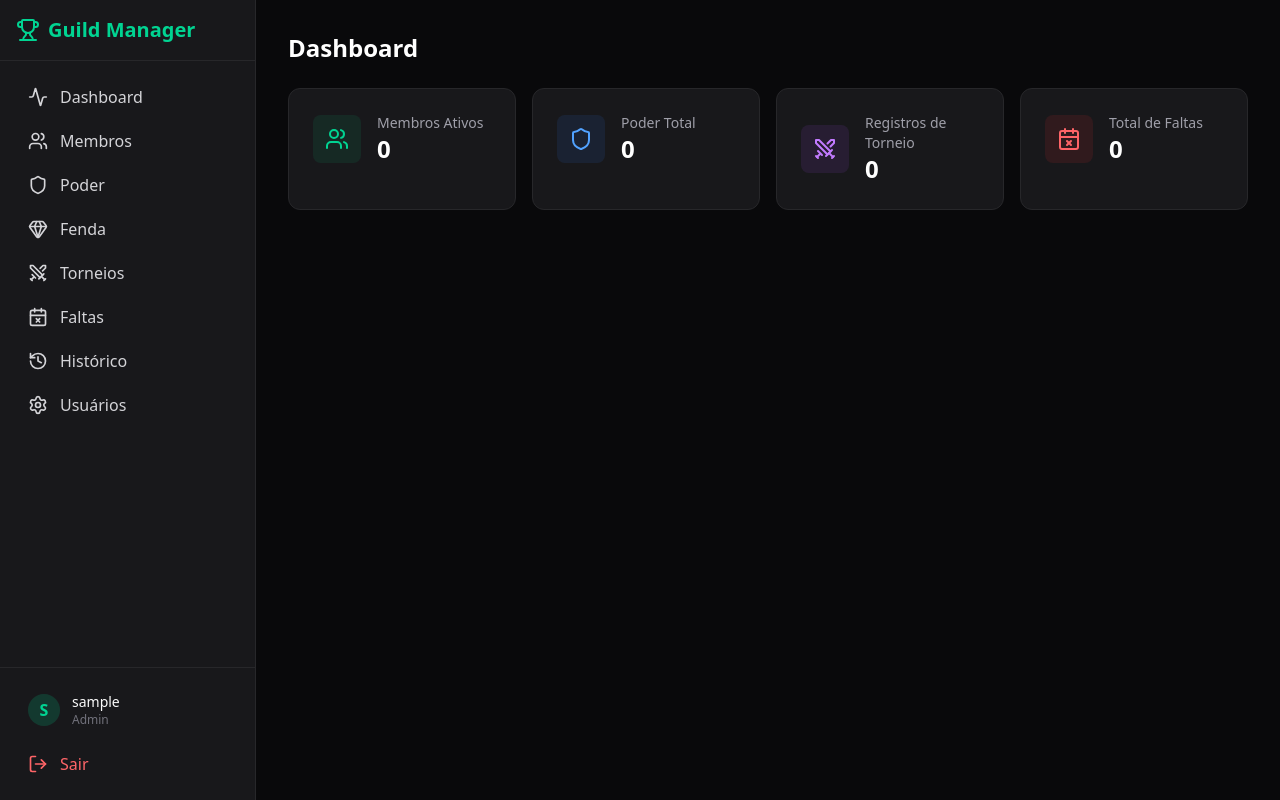
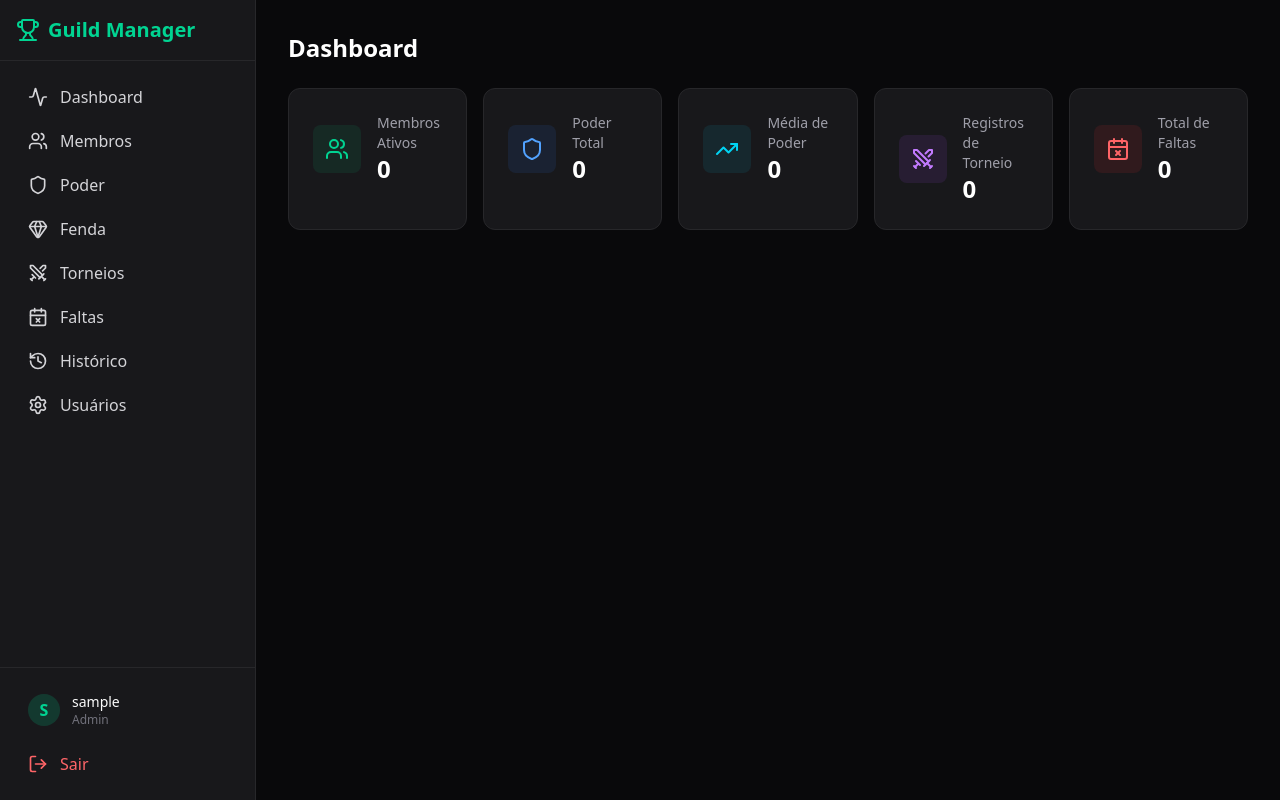
Before and after one commit to nosliwilson/MSAW-Guild-Manager, a React (Vite) app: page / in a window 1280 px wide. Built offline with nearby package versions, Linux system fonts and the light colour scheme; no server answers; sample sign-in values are in the browser's storage.

Commit message:
feat: Display average power on dashboard
Adds the average power metric to the dashboard view. This change updates the state to include `averagePower` and modifies the data fetching logic to calculate it from the latest power import. The `TrendingUp` icon is also imported for potential future use.

```diff
--- a/src/pages/Dashboard.tsx
+++ b/src/pages/Dashboard.tsx
@@ -1,10 +1,11 @@
 import { useState, useEffect } from 'react';
-import { Users, Shield, Swords, CalendarX } from 'lucide-react';
+import { Users, Shield, Swords, CalendarX, TrendingUp } from 'lucide-react';
 
 export default function Dashboard({ fetchApi }: { fetchApi: any }) {
   const [stats, setStats] = useState({
     activeMembers: 0,
     totalPower: 0,
+    averagePower: 0,
     tournaments: 0,
     absences: 0
   });
@@ -30,18 +31,16 @@ export default function Dashboard({ fetchApi }: { fetchApi: any }) {
 
         const active = members.filter((m: any) => m.status === 'ativo').length;
 
-        // Get latest power for each active member
-        const latestPowerMap = new Map();
-        power.forEach((p: any) => {
-          if (p.status === 'ativo' && !latestPowerMap.has(p.member_id)) {
-            latestPowerMap.set(p.member_id, p.power);
-          }
-        });
-        const totalPower = Array.from(latestPowerMap.values()).reduce((a: any, b: any) => a + Number(b), 0);
+        // Get power from the latest import only
+        const latestDate = power.length > 0 ? power[0].date : null;
+        const latestImportPower = power.filter((p: any) => p.date === latestDate && p.status === 'ativo');
+        const totalPower = latestImportPower.reduce((a: any, b: any) => a + Number(b.power), 0);
+        const averagePower = latestImportPower.length > 0 ? totalPower / latestImportPower.length : 0;
 
         setStats({
           activeMembers: active,
           totalPower,
+          averagePower,
           tournaments: gt.filter((t: any) => t.status === 'ativo').length + tc.filter((t: any) => t.status === 'ativo').length + pg.filter((t: any) => t.status === 'ativo').length,
           absences: absences.filter((a: any) => a.status === 'ativo').reduce((a: any, b: any) => a + b.absences, 0)
         });
@@ -60,7 +59,7 @@ export default function Dashboard({ fetchApi }: { fetchApi: any }) {
     <div className="space-y-6">
       <h1 className="text-2xl font-bold text-white">Dashboard</h1>
 
-      <div className="grid grid-cols-1 md:grid-cols-2 lg:grid-cols-4 gap-4">
+      <div className="grid grid-cols-1 md:grid-cols-2 lg:grid-cols-3 xl:grid-cols-5 gap-4">
         <div className="bg-zinc-900 p-6 rounded-xl border border-zinc-800">
           <div className="flex items-center gap-4">
             <div className="p-3 bg-emerald-500/10 text-emerald-400 rounded-lg">
@@ -81,6 +80,18 @@ export default function Dashboard({ fetchApi }: { fetchApi: any }) {
             <div>
               <p className="text-sm text-zinc-400">Poder Total</p>
               <p className="text-2xl font-bold text-white">{formatPower(stats.totalPower)}</p>
+            </div>
+          </div>
+        </div>
+
+        <div className="bg-zinc-900 p-6 rounded-xl border border-zinc-800">
+          <div className="flex items-center gap-4">
+            <div className="p-3 bg-cyan-500/10 text-cyan-400 rounded-lg">
+              <TrendingUp className="w-6 h-6" />
+            </div>
+            <div>
+              <p className="text-sm text-zinc-400">Média de Poder</p>
+              <p className="text-2xl font-bold text-white">{formatPower(Math.round(stats.averagePower))}</p>
             </div>
           </div>
         </div>
```
